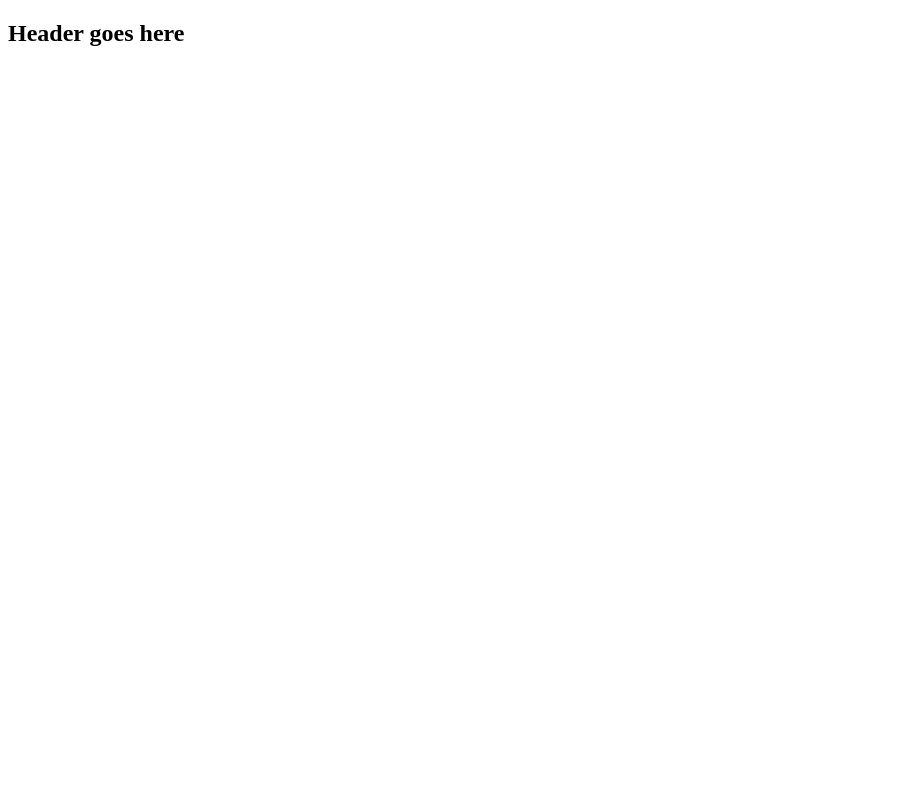
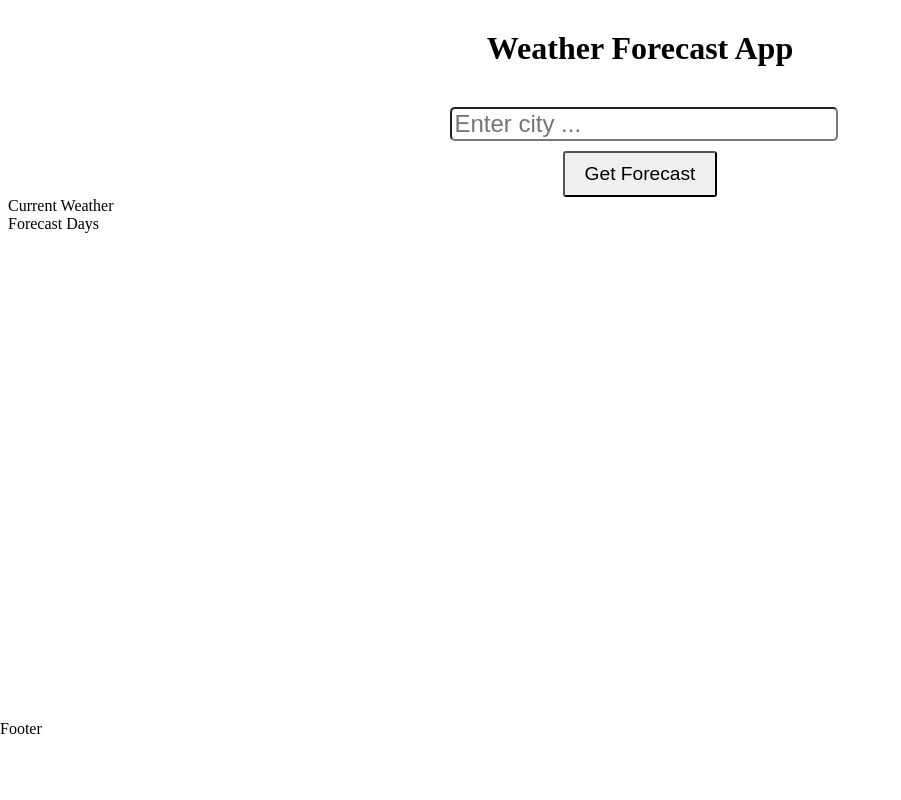
Before and after one commit to dave-ok/pwa-weather-app, a website: page index.html in a window 1280 px wide. Shown: the whole page, without its empty margins (0-901 px from the left). Drawn offline with Linux system fonts and the light colour scheme.

Commit message:
feat: initial page layout

```diff
--- a/css/styles.css
+++ b/css/styles.css
@@ -1,3 +1,36 @@
-#header {
-  font-weight: bold;
+#page-header {
+  width: 50%;
+  margin: 30px auto;
+  text-align: center;
 }
+
+#page-footer {
+  width: 100%;
+  height: 10%;
+  position: absolute;
+  bottom: 0;
+  left: 0;
+}
+
+#search-bar {
+  display: flex;
+  flex-direction: column;
+  align-items: center;
+}
+
+#search-input-container {
+  width: 30%;
+  margin: 10px auto;
+}
+
+#search-input {
+  width: 100%;
+  border-radius: 5px;
+  font-size: 1.5em;
+}
+
+#btn-get-forecast {
+  font-size: 1.2em;
+  padding: 10px 20px;
+  border-radius: 3px;
+}
--- a/index.html
+++ b/index.html
@@ -12,7 +12,44 @@
   <title>Weather App</title>
 </head>
 <body>
-  <h2 id="header">Header goes here</h2>
+  <div class="container">
+    <!-- Main Header -->
+    <header id="page-header">
+      <h1>Weather Forecast App</h1>
+    </header>
+    <!--End Main Header-->
+
+    <!-- Search Bar -->
+    <div id="search-bar">
+      <div id="search-input-container" class="search-bar-item">
+        <input id="search-input" type="text" placeholder="Enter city ...">
+      </div>
+      <div class="search-bar-item">
+        <button id="btn-get-forecast">Get Forecast</button>
+      </div>
+    </div>
+    <!-- End Search Bar -->
+
+    <!-- Current Weather -->
+    <div id="current-weather">
+      Current Weather
+    </div>
+    <!-- End Current Weather-->
+
+    <!-- 6-Day Forecast -->
+    <div id="forecast-days">
+      Forecast Days
+    </div>
+    <!-- End 6-Day Forecast -->
+
+    <!-- Footer -->
+    <footer id="page-footer">
+      Footer
+    </footer>
+    <!-- End Footer -->
+
+  </div>
+  <!-- End Container-->
 </body>
 <!-- build:[src] ./ -->
 <script src="./js/index.js" async></script>
--- a/package.json
+++ b/package.json
@@ -6,9 +6,10 @@
   "scripts": {
     "test": "echo \"Error: no test specified\" && exit 1",
     "build": "grunt",
-    "serve": "firebase serve",
+    "serve": "npm run build && firebase serve",
     "deploy": "firebase deploy",
-    "predeploy": "npm run build"
+    "predeploy": "npm run build",
+    "dev": "npx http-server -a 127.0.0.1 -p 5050"
   },
   "keywords": [
     "weather",
```
